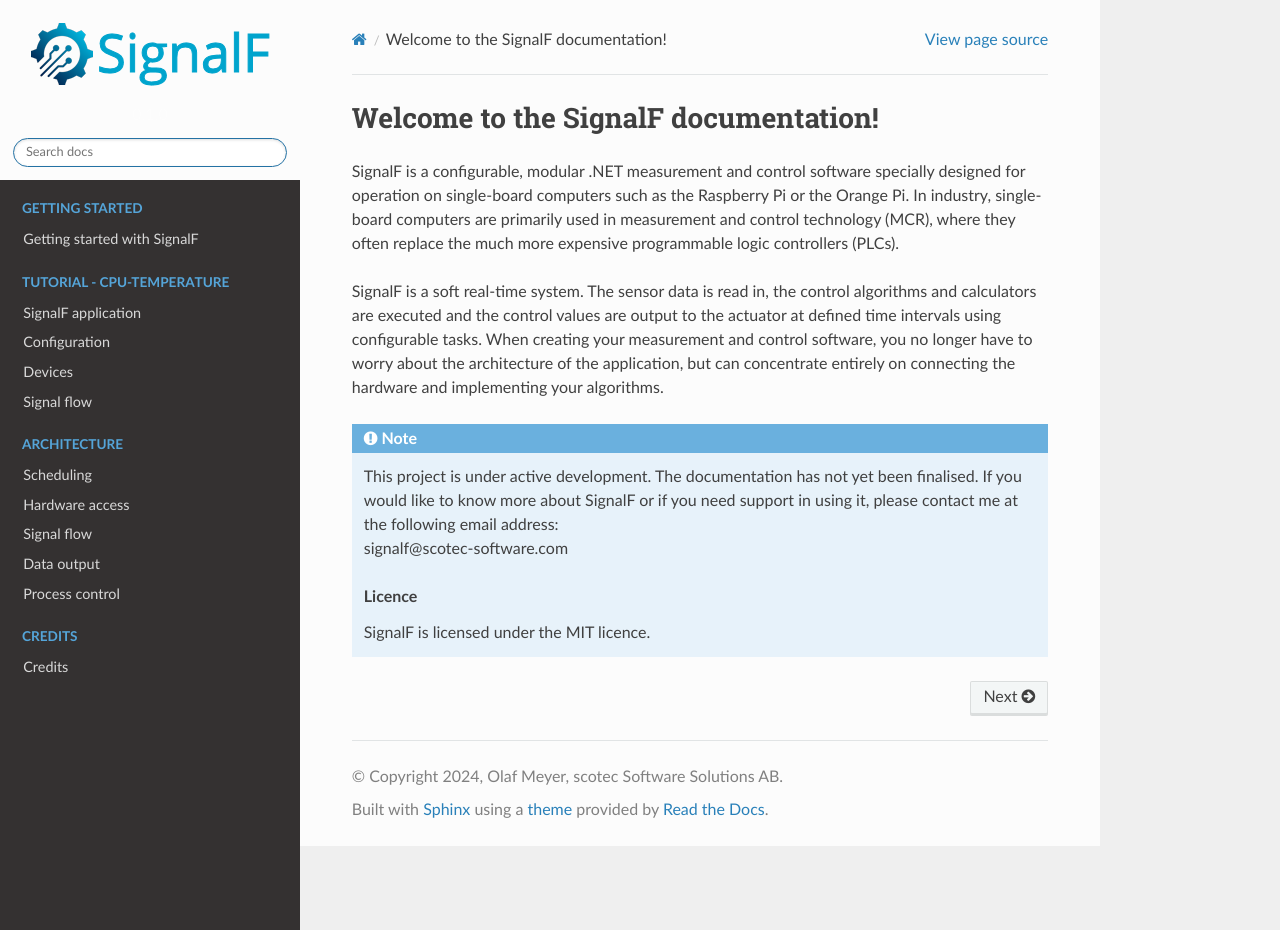
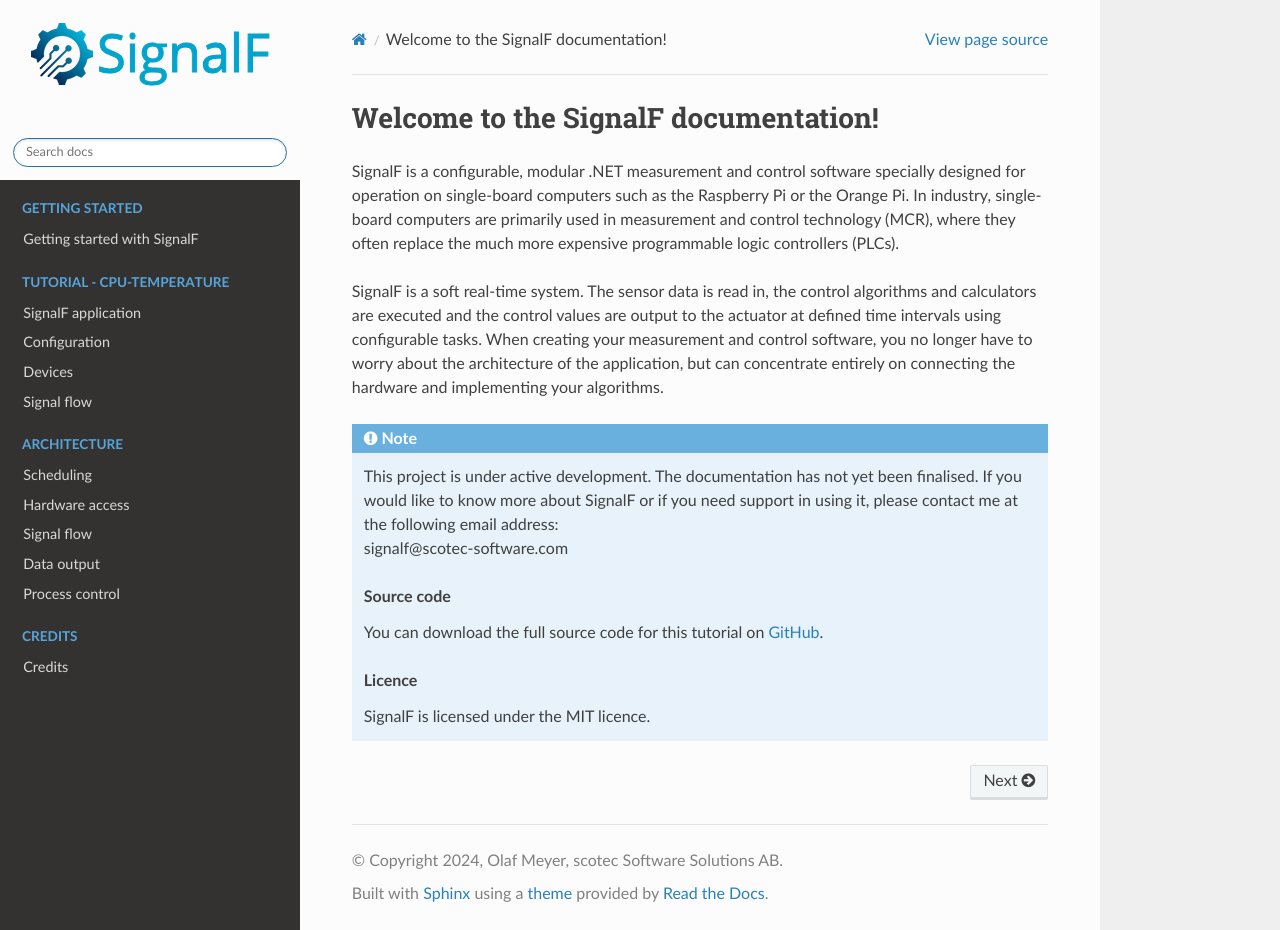
Before and after one commit to SignalF/SignalF.Documentation, a Sphinx documentation site: the page built from docs/source/index.md, in a window 1280 px wide and 930 px high. Built offline with Sphinx 7.4.7 and the Read the Docs theme 2.0.0, drawn with Linux system fonts in a browser that asks for light colours.

Commit message:
Added link to source code.

```diff
--- a/docs/source/index.md
+++ b/docs/source/index.md
@@ -49,6 +49,9 @@
 The documentation has not yet been finalised. If you would like to know more about SignalF or if you need support in using it, please contact me at the following email address: <br>
 signalf@scotec-software.com
 
+## Source code
+
+You can download the full source code for this tutorial on [GitHub](https://github.com/Signal-F/SignalF.Tutorials/tree/develop){target="_blank"}.
 
 ## Licence
 
```
